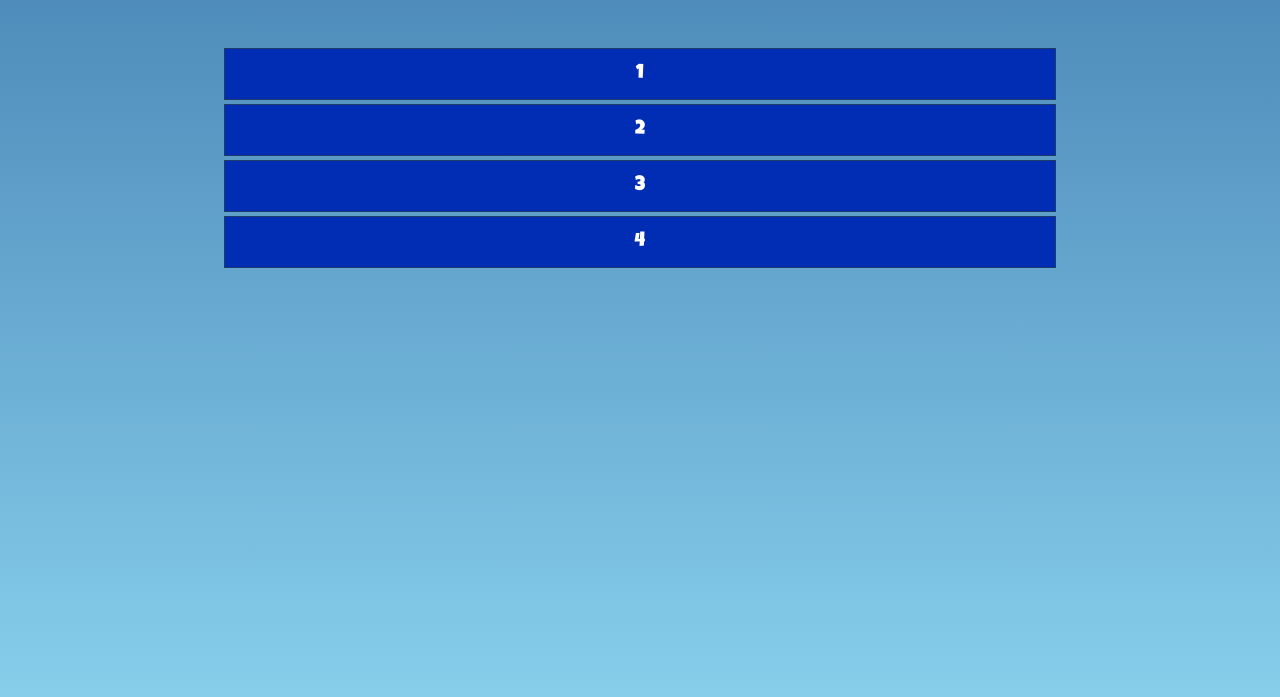
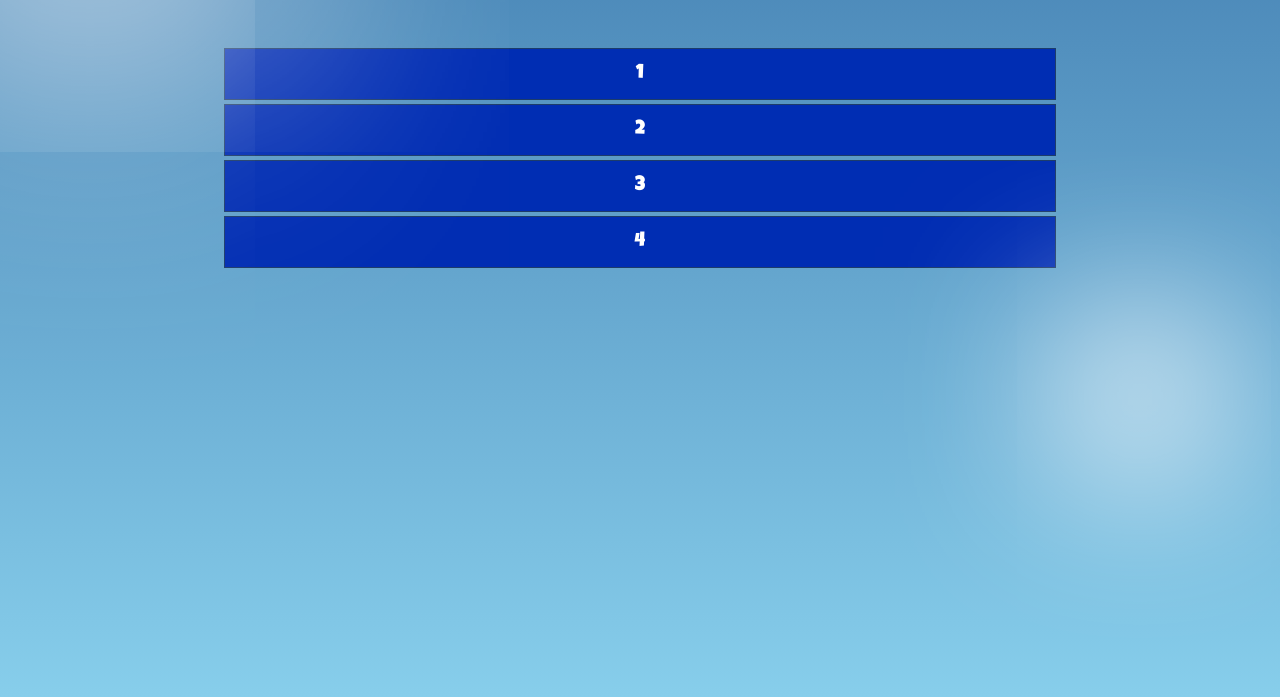
Before and after one commit to alexkaufman06/trivia-app, a plain HTML site: page index.html in a window 1280 px wide. Shown: the part 103-800 px from the top of the page. Drawn offline with nearby package versions, Linux system fonts and the light colour scheme.

Commit message:
More background updates

```diff
--- a/style.css
+++ b/style.css
@@ -17,6 +17,26 @@ body {
   font-family: "Luckiest Guy", cursive;
   -webkit-font-smoothing: antialiased;
   text-align: center;
+}
+
+::selection {
+  background: transparent;
+}
+/* CLOUDS */
+body:before {
+  content: "";
+  position: absolute;
+  top: 0;
+  left: 0;
+  right: 0;
+  width: 0;
+  height: 0;
+  margin: auto;
+  border-radius: 100%;
+  background: transparent;
+  display: block;
+  box-shadow: 500px 500px 150px 100px rgba(255, 255, 255, 0.6),
+    -550px 0 300px 200px rgba(255, 255, 255, 0.6);
 }
 
 p {
```
